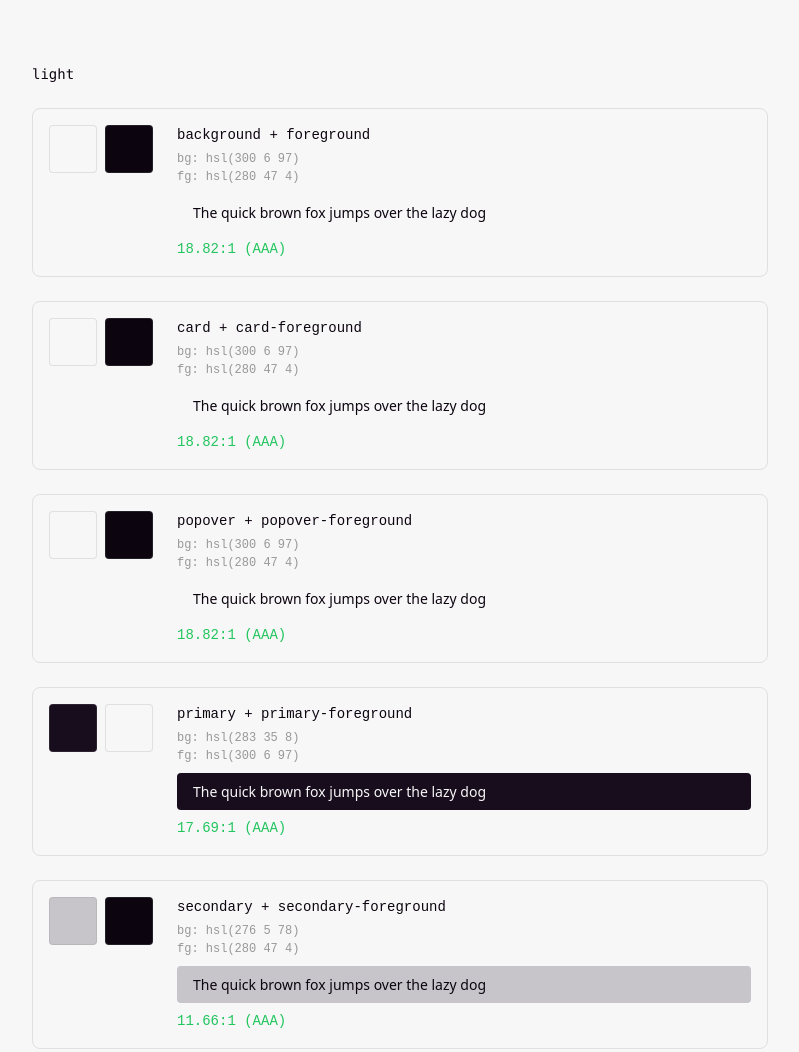
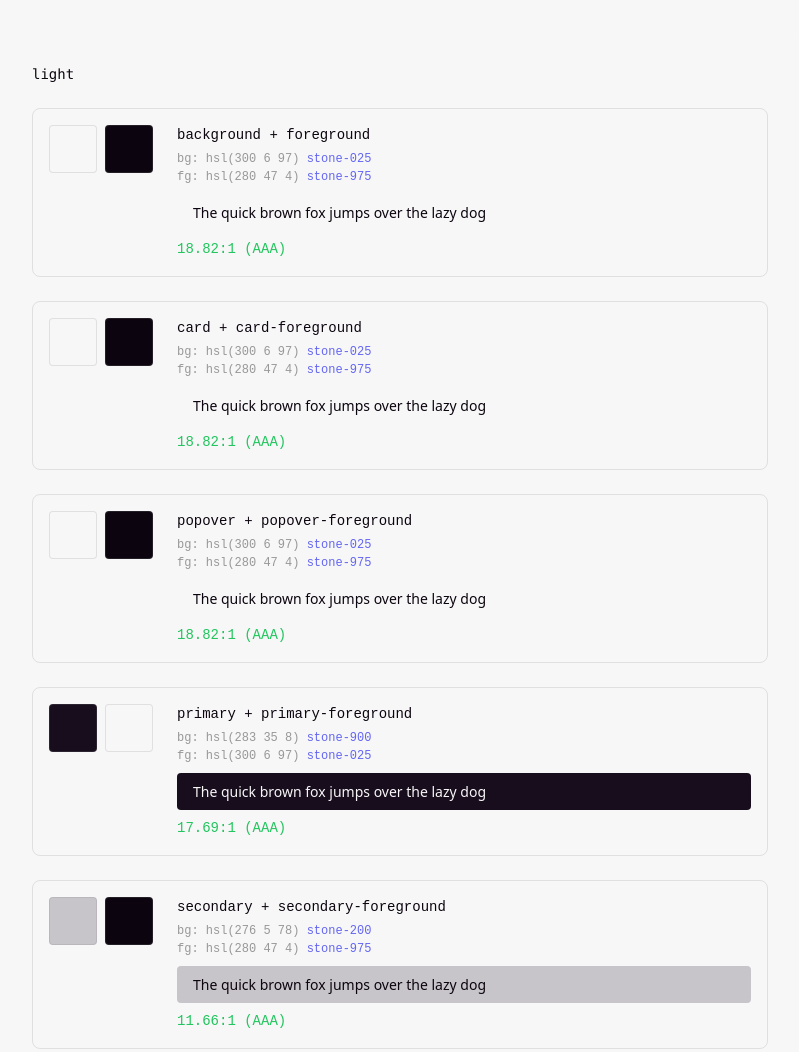
Before and after one commit to Corey-T1000/semantic-colors, a website: page index.html in a window 1280 px wide. Shown: the top 1052 px of the page, without its empty margins (240-1039 px from the left). Drawn offline with Linux system fonts and the light colour scheme.

Commit message:
feat: Add comprehensive semantic color system with WCAG compliance
- Implemented a comprehensive semantic color system in `styles/globals.css` with WCAG compliance.
- Configured Tailwind CSS in `tailwind.config.js` to support the new color system.
- Updated `index.html` to preview the semantic colors.
- Added necessary scripts in `package.json` for building and previewing the styles.
- Ensured dark mode support with appropriate color adjustments.
- Included various color tokens for background, foreground, card, popover, primary, secondary, muted, accent, success, warning, error, creative, and destructive states.
- Added chart colors and radius tokens for consistent design elements.
- Applied base styles using Tailwind CSS utilities for border and background colors.

```diff
--- a/index.html
+++ b/index.html
@@ -87,6 +87,11 @@
 
       .rating-fail {
         color: #ef4444;
+      }
+
+      .token-name {
+        color: #6366f1;
+        font-weight: 500;
       }
     </style>
   </head>
@@ -182,8 +187,8 @@
             <div class="color-info">
               <div class="color-name">${pair.name}</div>
               <div class="color-values">
-                bg: hsl(${colors.bg})<br />
-                fg: hsl(${colors.fg})
+                bg: hsl(${colors.bg}) <span class="token-name">${colors.bgToken}</span><br />
+                fg: hsl(${colors.fg}) <span class="token-name">${colors.fgToken}</span>
               </div>
               <div class="preview-text" style="background: hsl(${colors.bg}); color: hsl(${colors.fg})">
                 The quick brown fox jumps over the lazy dog
```
Also changed, not shown: 1 other file.
